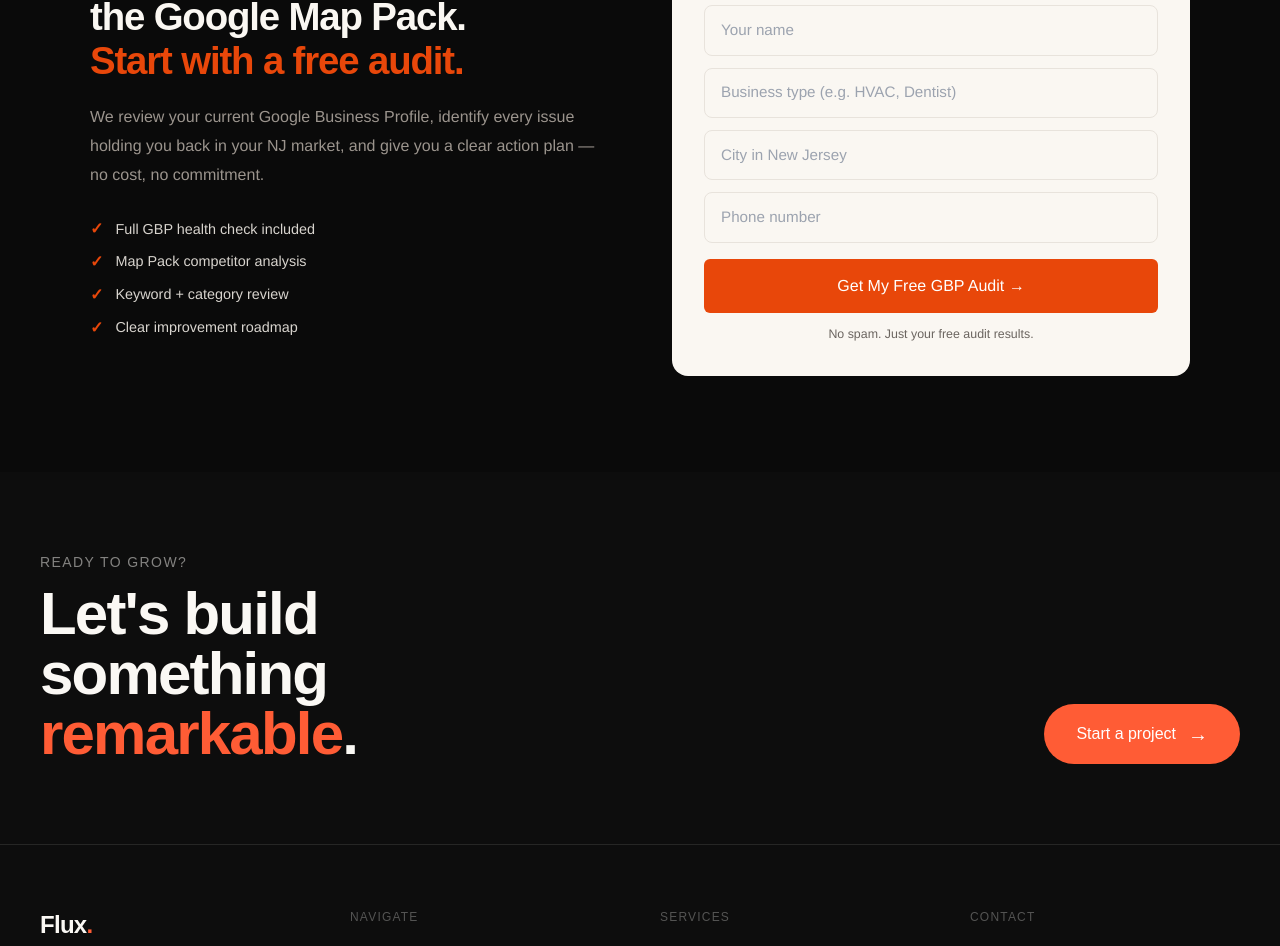
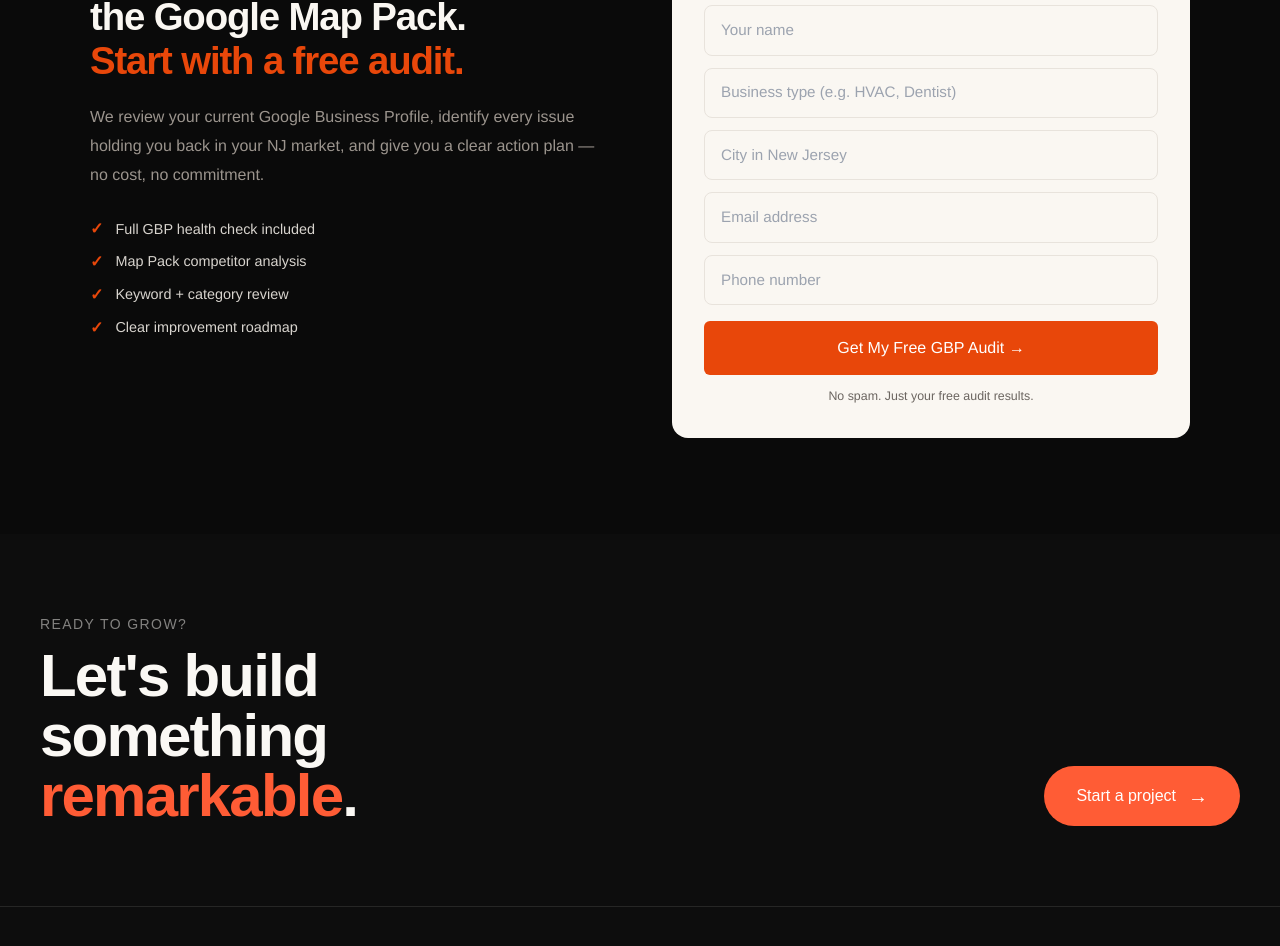
Before and after one commit to dev-gagandeep/Flux-Media-Creations, a Next.js app: page /gbp-optimization-new-jersey in a window 1280 px wide. Shown: the part 5147-6093 px from the top of the page. Built offline with nearby package versions, Linux system fonts and the light colour scheme; a web font is replaced by a local one.

Commit message:
Add email to GBP audit form

```diff
--- a/src/app/gbp-optimization-new-jersey/GBPOptimizationNJClient.tsx
+++ b/src/app/gbp-optimization-new-jersey/GBPOptimizationNJClient.tsx
@@ -161,13 +161,13 @@ function FAQ({ q, a }: { q: string; a: string }) {
 export { FAQS };
 
 export default function GBPOptimizationNJClient() {
-  const [form, setForm] = useState({ name: "", business: "", city: "", phone: "" });
+  const [form, setForm] = useState({ name: "", business: "", city: "", email: "", phone: "" });
   const [sent, setSent] = useState(false);
   const [loading, setLoading] = useState(false);
   const [error, setError] = useState("");
 
   const submitAuditRequest = async () => {
-    if (!form.name || !form.business || !form.city || !form.phone) {
+    if (!form.name || !form.business || !form.city || !form.email || !form.phone) {
       setError("Please fill out all fields.");
       return;
     }
@@ -185,6 +185,7 @@ export default function GBPOptimizationNJClient() {
           name: form.name,
           business: form.business,
           city: form.city,
+          email: form.email,
           phone: form.phone,
           _subject: `New GBP audit request from ${form.name} - ${form.business}`,
         }),
@@ -440,6 +441,7 @@ export default function GBPOptimizationNJClient() {
                       <input className="gbp-input" placeholder="Your name" value={form.name} onChange={(e) => setForm({ ...form, name: e.target.value })} />
                       <input className="gbp-input" placeholder="Business type (e.g. HVAC, Dentist)" value={form.business} onChange={(e) => setForm({ ...form, business: e.target.value })} />
                       <input className="gbp-input" placeholder="City in New Jersey" value={form.city} onChange={(e) => setForm({ ...form, city: e.target.value })} />
+                      <input className="gbp-input" placeholder="Email address" type="email" value={form.email} onChange={(e) => setForm({ ...form, email: e.target.value })} />
                       <input className="gbp-input" placeholder="Phone number" value={form.phone} onChange={(e) => setForm({ ...form, phone: e.target.value })} />
                       {error && <p style={{ color: "#CC3333", fontSize: ".85rem" }}>{error}</p>}
                       <button type="button" className="gbp-btn-primary" onClick={submitAuditRequest} disabled={loading} style={{ width: "100%", justifyContent: "center", padding: ".95rem", fontSize: "1rem", marginTop: ".25rem", opacity: loading ? 0.7 : 1 }}>
```
